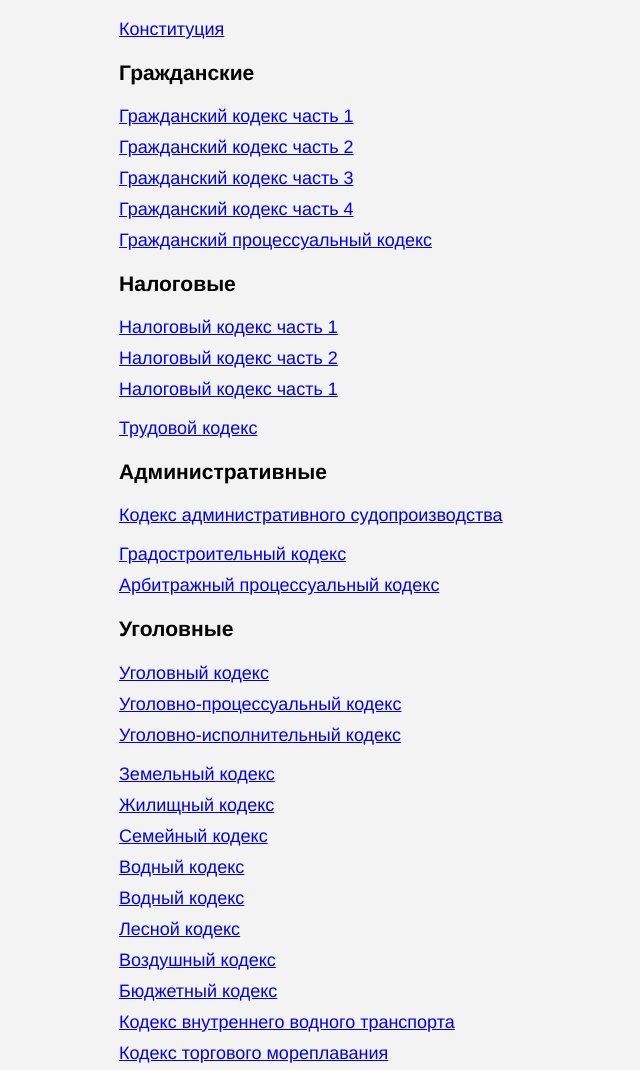
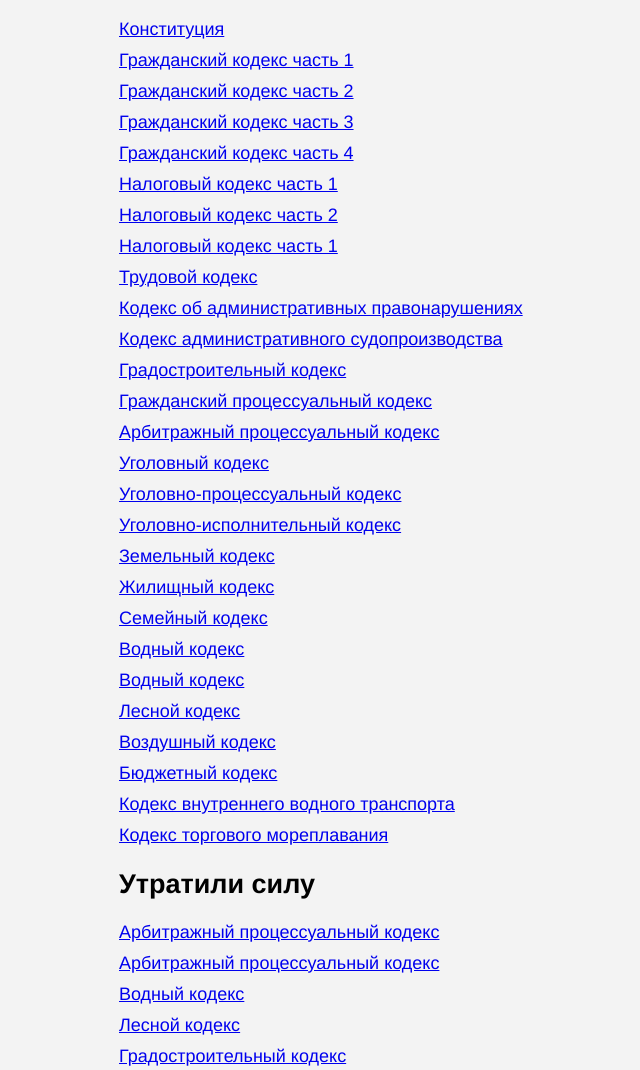
Before and after one commit to Konard/russian-law, a website: page index.html in a window 1280 px wide. Shown: the part 675-1745 px from the top of the page, without its empty margins (181-821 px from the left). Drawn offline with Linux system fonts and the light colour scheme.

Commit message:
Update index.html

```diff
--- a/index.html
+++ b/index.html
@@ -46,39 +46,22 @@
   <h2>Действующие</h2>
   <ul>
     <li><a href="data/html/102027595.html">Конституция</a></li>
-  </ul>
-  <h3>Гражданские</h3>
-  <ul>
     <li><a href="data/html/102033239.html">Гражданский кодекс часть 1</a></li>
     <li><a href="data/html/102039276.html">Гражданский кодекс часть 2</a></li>
     <li><a href="data/html/102073578.html">Гражданский кодекс часть 3</a></li>
     <li><a href="data/html/102110716.html">Гражданский кодекс часть 4</a></li>
-    <li><a href="data/html/102078828.html">Гражданский процессуальный кодекс</a></li>
-  </ul>
-  <h3>Налоговые</h3>
-  <ul>
     <li><a href="data/html/102054722.html">Налоговый кодекс часть 1</a></li>
     <li><a href="data/html/102067058.html">Налоговый кодекс часть 2</a></li>
     <li><a href="data/html/605577371.html">Налоговый кодекс часть 1</a></li>
-  </ul>
-  <ul>
     <li><a href="data/html/102074279.html">Трудовой кодекс</a></li>
-  </ul>
-  <h3>Административные</h3>
-  <ul>
+    <li><a href="data/html/x.html">Кодекс об административных правонарушениях</a></li>
     <li><a href="data/html/102380990.html">Кодекс административного судопроизводства</a></li>
-  </ul>
-  <ul>
     <li><a href="data/html/102090643.html">Градостроительный кодекс</a></li>
+    <li><a href="data/html/102078828.html">Гражданский процессуальный кодекс</a></li>
     <li><a href="data/html/102079219.html">Арбитражный процессуальный кодекс</a></li>
-  </ul>
-  <h3>Уголовные</h3>
-  <ul>
     <li><a href="data/html/102041891.html">Уголовный кодекс</a></li>
     <li><a href="data/html/102073942.html">Уголовно-процессуальный кодекс</a></li>
     <li><a href="data/html/102045146.html">Уголовно-исполнительный кодекс</a></li>
-  </ul>
-  <ul>
     <li><a href="data/html/102073184.html">Земельный кодекс</a></li>
     <li><a href="data/html/102090645.html">Жилищный кодекс</a></li>
     <li><a href="data/html/102038925.html">Семейный кодекс</a></li>
```
